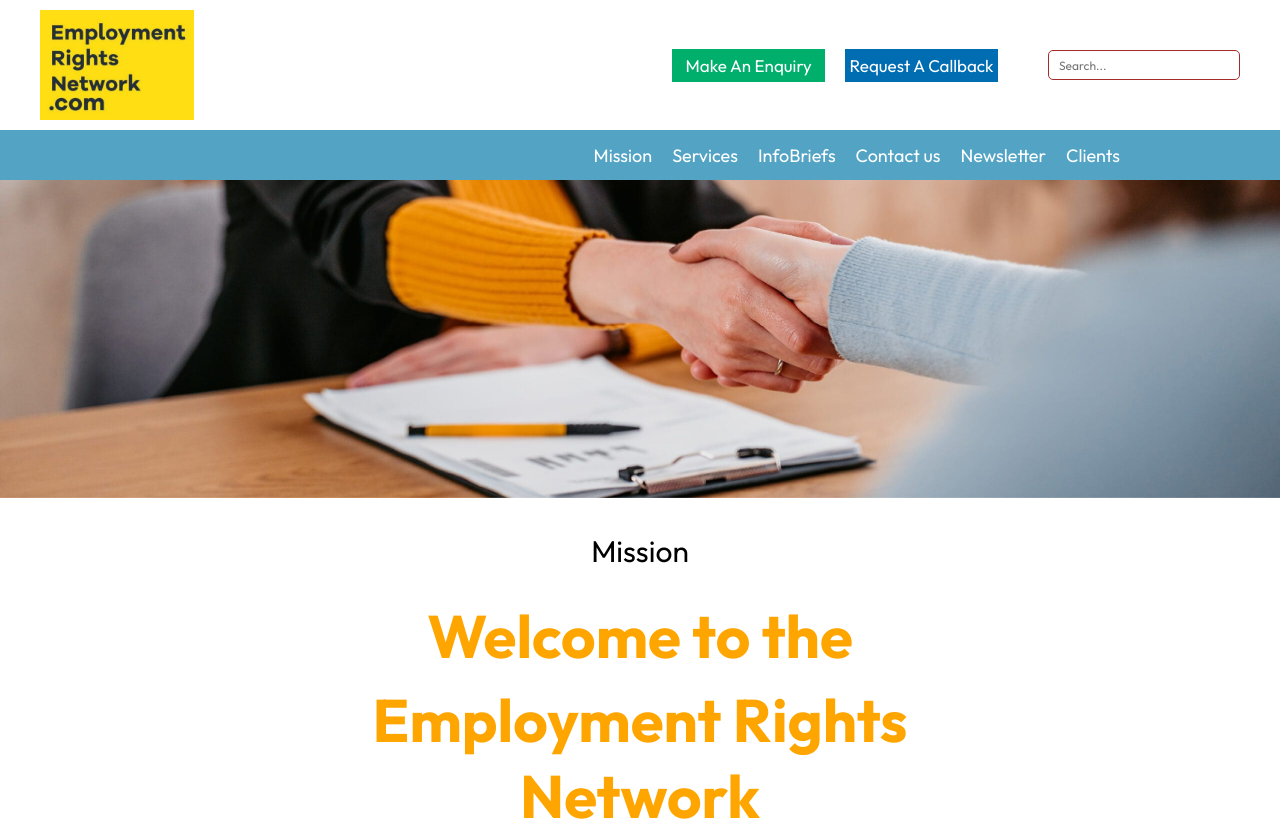
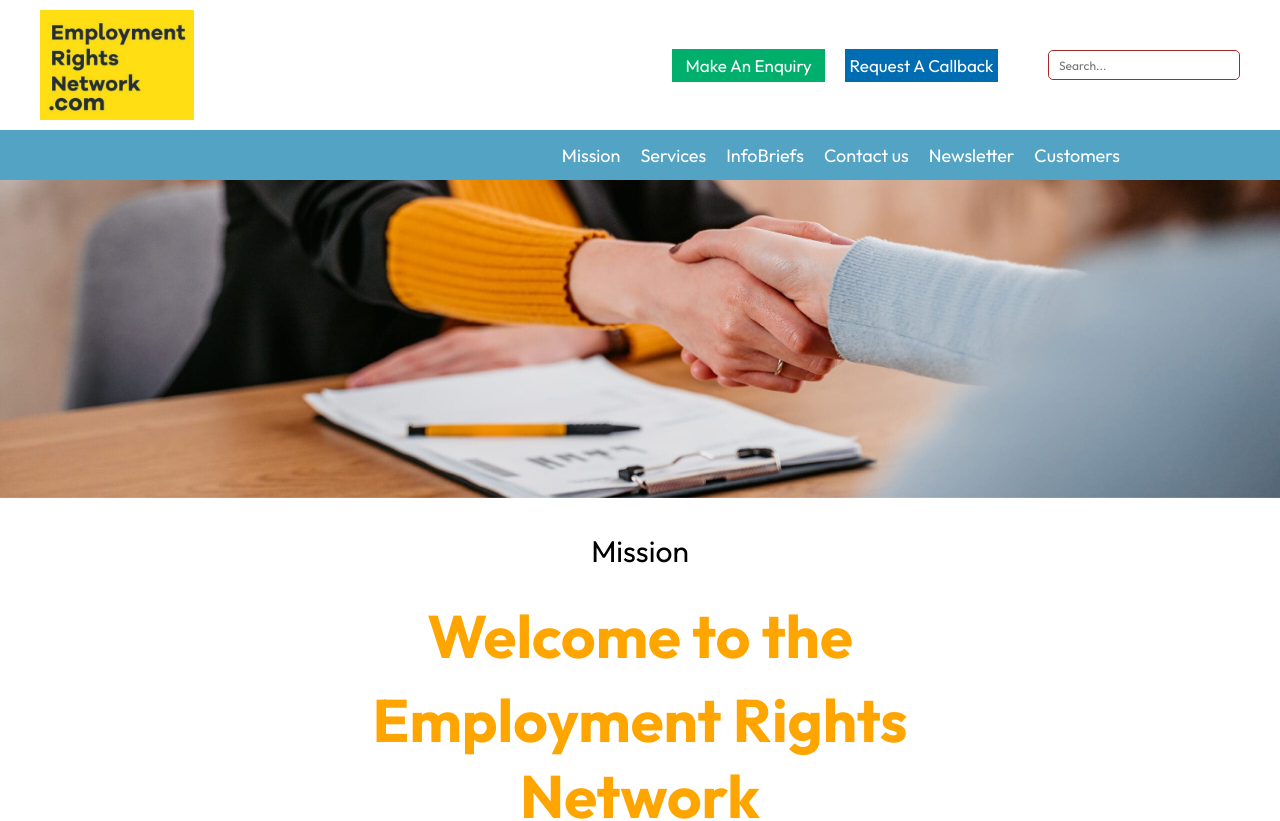
Before and after one commit to SabbirHossainRuet/myet-project, a React (Vite) app in the folder frontend/: page / in a window 1280 px wide. Shown: the top 821 px of the page. Built offline with nearby package versions, Linux system fonts and the light colour scheme.

Commit message:
Update 5 31.08.24 home

```diff
--- a/frontend/src/components/Navbar/Navbar.jsx
+++ b/frontend/src/components/Navbar/Navbar.jsx
@@ -107,7 +107,7 @@ const Navbar = () => {
                     <Link className="li" to="et-guides" duration={500} offset={-180}>InfoBriefs</Link>
                     <Link className="li" to="contact" duration={500} offset={-200}>Contact us</Link>
                     <Link className="li" to="newsletter" duration={500} offset={-200}>Newsletter</Link>
-                    <Link className="li" to="clients" duration={500} offset={-200}>Clients</Link>
+                    <Link className="li" to="clients" duration={500} offset={-200}>Customers</Link>
                 </div>
             </div>
             <div className="navbar-menu-container">
```
